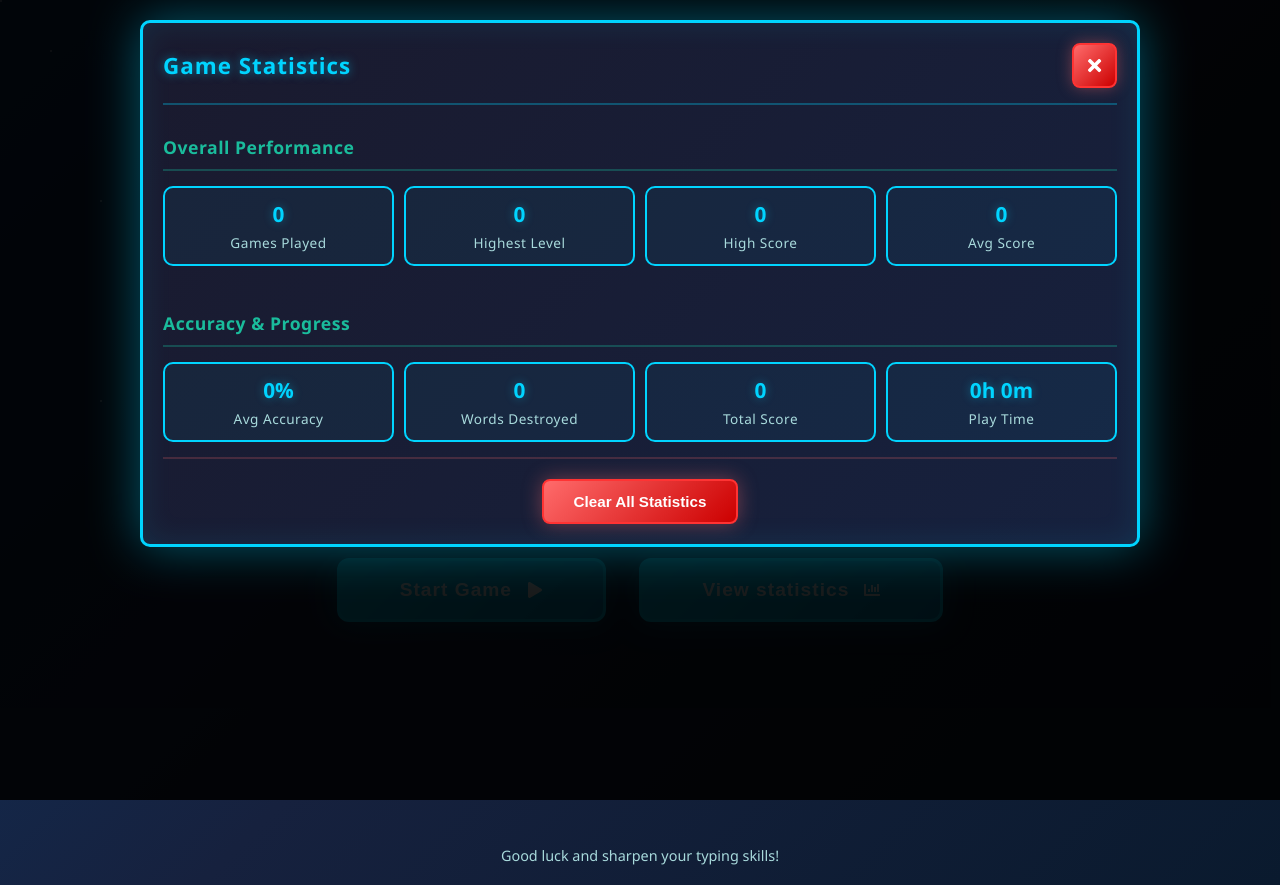
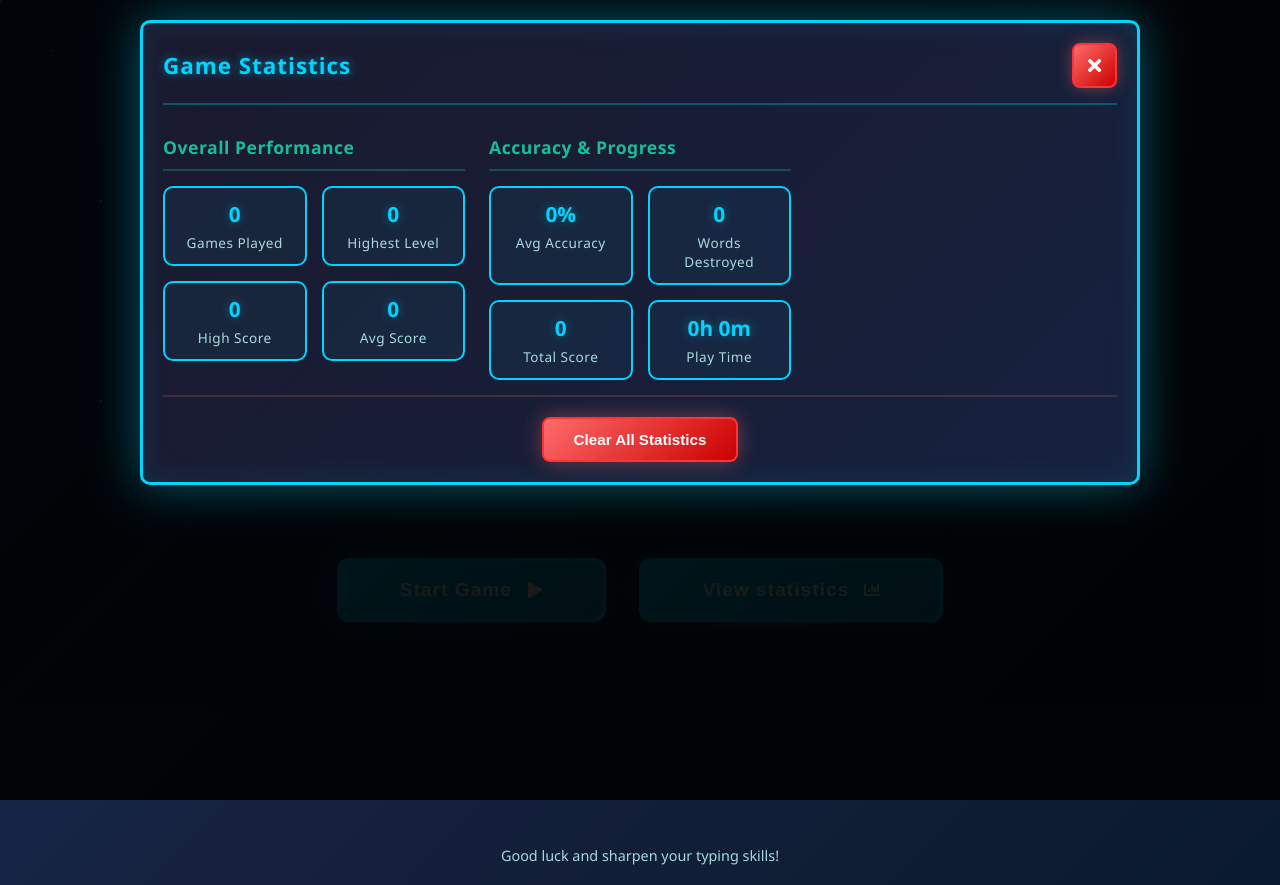
Before and after one commit to DeepakSaini2102/Typing-Game-V2, a React (Vite) app: page / in a window 1280 px wide. Both pictures are taken after a click on the button "View statistics". Built offline with nearby package versions, Linux system fonts and the light colour scheme.

Commit message:
popup updated

```diff
--- a/src/styles/stats-popup.css
+++ b/src/styles/stats-popup.css
@@ -131,6 +131,20 @@
   display: flex;
   flex-direction: column;
   gap: 12px;
+}
+
+/* Desktop / tablet: place the three main sections in one row */
+@media (min-width: 768px) {
+  .stats-content {
+    display: grid;
+    grid-template-columns: repeat(3, minmax(0, 1fr));
+    gap: 24px;
+    align-items: flex-start;
+  }
+
+  .stats-section {
+    margin-bottom: 0;
+  }
 }
 
 .level-stat {
@@ -269,27 +283,6 @@
 
   .stats-header h2 {
     font-size: 1.4rem;
-  }
-
-  .stats-section {
-    margin-bottom: 0px;
-  }
-
-  .level-stats-container {
-    display: flex;
-    flex-direction: row;
-    gap: 12px;
-    margin-bottom: 20px;
-  }
-
-  .stats-content {
-    display: flex;
-    flex-direction: column;
-  }
-
-  .stats-grid {
-    grid-template-columns: repeat(4, 1fr);
-    gap: 10px;
   }
 
   .stat-card {
```
